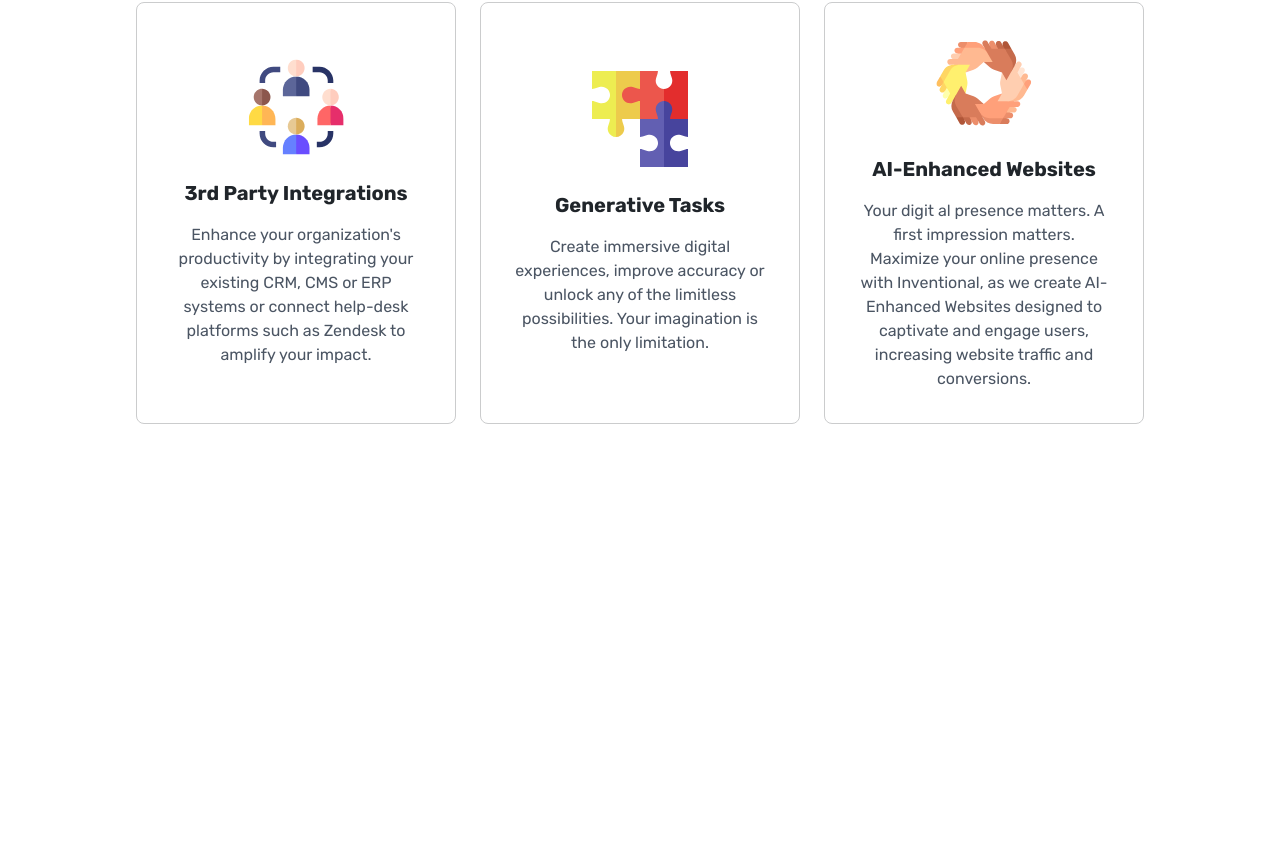
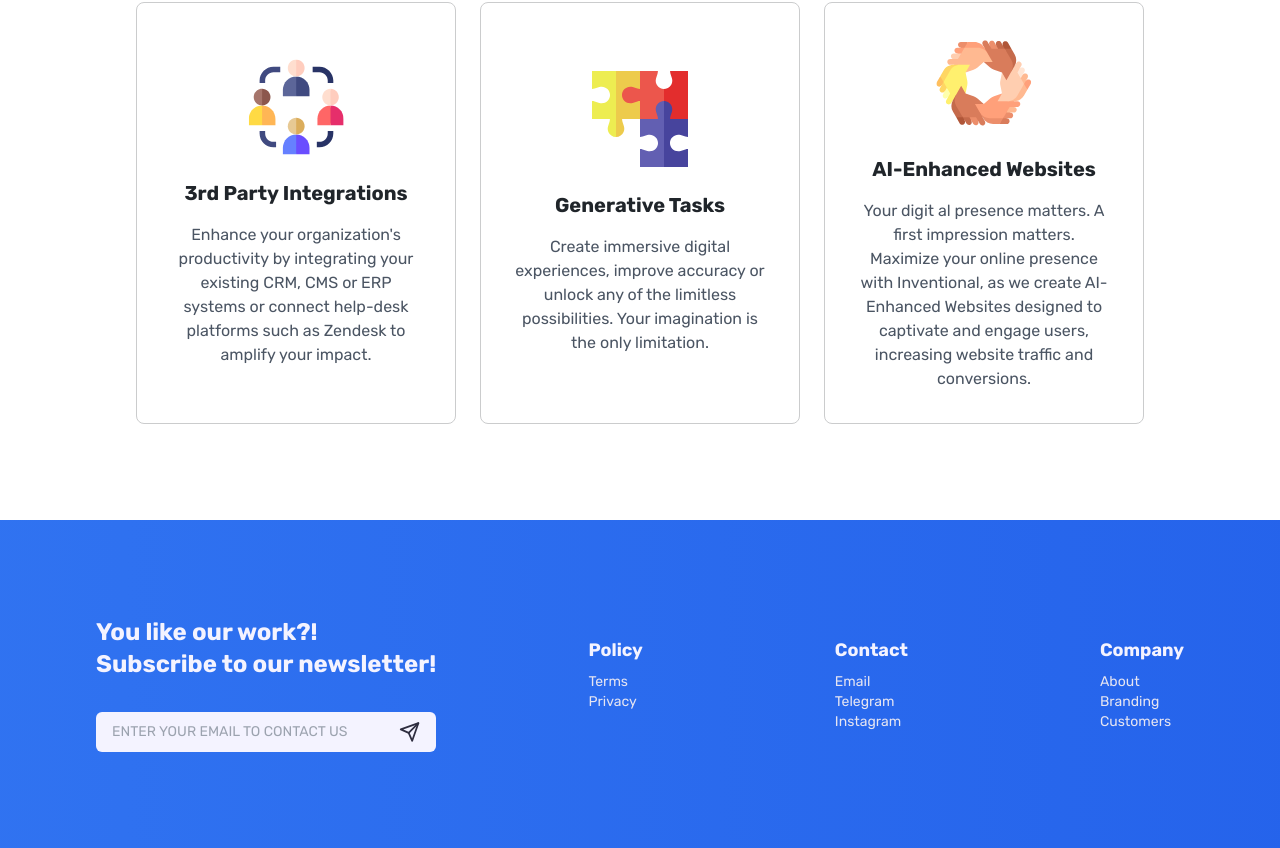
Before and after one commit to inventional/inventional, a Next.js app: page / in a window 1280 px wide. Shown: the part 2408-3256 px from the top of the page. Before the commit the page ends 2928 px from the top, so only its background shows below. Built offline with nearby package versions, Linux system fonts and the light colour scheme.

Commit message:
feat: add footer

```diff
--- a/src/app/page.tsx
+++ b/src/app/page.tsx
@@ -8,6 +8,7 @@ import Integration from '@/assets/svgs/services/integration.svg';
 import Language from '@/assets/svgs/services/language.svg';
 import Networking from '@/assets/svgs/services/networking.svg';
 import Solidarity from '@/assets/svgs/services/solidarity.svg';
+import Footer from '@/components/footer.component';
 import Header from '@/components/header.component';
 import Trademark from '@/components/trademark.component';
 
@@ -18,6 +19,7 @@ export default function Home() {
       <AboutUs />
       <TextCard />
       <Services />
+      <Footer />
     </main>
   );
 }
--- /dev/null
+++ b/src/components/footer.component.tsx
@@ -0,0 +1,76 @@
+import { FiSend } from 'react-icons/fi';
+import Link from 'next/link';
+
+interface FooterSection {
+  label: string;
+  children: { label: string; href: string }[];
+}
+
+const FOOTER_SECTIONS: FooterSection[] = [
+  {
+    label: 'Policy',
+    children: [
+      { label: 'Terms', href: '/terms' },
+      { label: 'Privacy', href: '/privacy' },
+    ],
+  },
+  {
+    label: 'Contact',
+    children: [
+      { label: 'Email', href: '/email' },
+      { label: 'Telegram', href: '/telegram' },
+      { label: 'Instagram', href: '/instagram' },
+    ],
+  },
+  {
+    label: 'Company',
+    children: [
+      { label: 'About', href: '/about' },
+      { label: 'Branding', href: '/branding' },
+      { label: 'Customers', href: '/customers' },
+    ],
+  },
+];
+
+export default function Footer() {
+  return (
+    <footer className="flex animate-gradient-xy flex-col items-start justify-between gap-8 bg-gradient-to-r from-blue-500 to-blue-600 px-6 py-12 lg:flex-row lg:items-center lg:px-24 lg:py-24">
+      <div>
+        <h1 className="text-2xl font-bold text-[#F4F3FF] md:max-w-md">
+          You like our work?! <br />
+          Subscribe to our newsletter!
+        </h1>
+
+        <div className="subscribeInput mt-4 flex flex-row items-center justify-between gap-4 rounded-md bg-[#F4F3FF] px-4 py-2 lg:mt-8">
+          <input
+            type="text"
+            placeholder="Enter your email to contact us"
+            className="w-full border-none bg-transparent text-sm font-normal uppercase text-[#2E2D3F] outline-none"
+          />
+
+          <FiSend className="h-6 w-6" color="#2E2D3F" size={24} />
+        </div>
+      </div>
+
+      <div className="flex w-fit flex-col gap-4 lg:flex-row lg:gap-48">
+        {FOOTER_SECTIONS.map((section) => (
+          <div key={section.label} className="flex flex-col">
+            <ul>
+              <li className="mb-2 text-lg font-semibold text-[#F4F3FF]">{section.label}</li>
+
+              {section.children.map((child) => (
+                <li key={child.label}>
+                  <Link
+                    href={child.href}
+                    className="flex items-center text-right text-sm font-normal text-[#E6E5F2] transition-all duration-300 hover:ml-1 hover:text-white">
+                    {child.label}
+                  </Link>
+                </li>
+              ))}
+            </ul>
+          </div>
+        ))}
+      </div>
+    </footer>
+  );
+}
```
